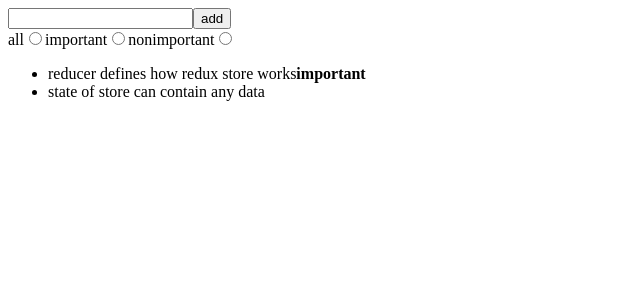
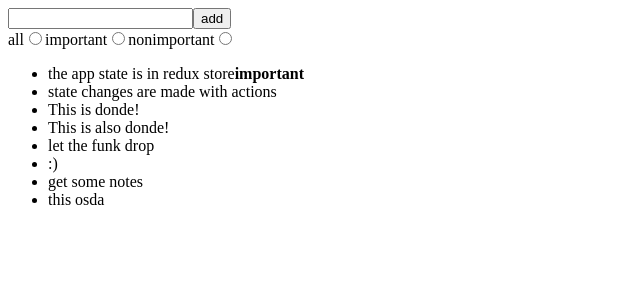
Before and after one commit to fedellen/fullstackopen-learning-journey, a React (Create React App) app: page / in a window 1280 px wide. Shown: the top 300 px of the page, without its empty margins (0-640 px from the left). Built offline with nearby package versions, Linux system fonts and the light colour scheme; data requests are answered from the project's data file.

Commit message:
Course progress

```diff
--- /dev/null
+++ b/db.json
@@ -0,0 +1,44 @@
+{
+  "notes": [
+    {
+      "content": "the app state is in redux store",
+      "important": true,
+      "id": 1
+    },
+    {
+      "content": "state changes are made with actions",
+      "important": false,
+      "id": 2
+    },
+    {
+      "content": "This is donde!",
+      "important": false,
+      "id": 3
+    },
+    {
+      "content": "This is also donde!",
+      "important": false,
+      "id": 4
+    },
+    {
+      "content": "let the funk drop",
+      "important": false,
+      "id": 5
+    },
+    {
+      "content": ":)",
+      "important": false,
+      "id": 6
+    },
+    {
+      "content": "get some notes",
+      "important": false,
+      "id": 7
+    },
+    {
+      "content": "this osda",
+      "important": false,
+      "id": 8
+    }
+  ]
+}
--- a/package.json
+++ b/package.json
@@ -6,18 +6,21 @@
     "@testing-library/jest-dom": "^5.11.5",
     "@testing-library/react": "^11.1.1",
     "@testing-library/user-event": "^12.2.0",
+    "axios": "^0.21.0",
     "react": "^17.0.1",
     "react-dom": "^17.0.1",
     "react-redux": "^7.2.2",
     "react-scripts": "4.0.0",
     "redux": "^4.0.5",
+    "redux-thunk": "^2.3.0",
     "web-vitals": "^0.2.4"
   },
   "scripts": {
     "start": "react-scripts start",
     "build": "react-scripts build",
     "test": "react-scripts test",
-    "eject": "react-scripts eject"
+    "eject": "react-scripts eject",
+    "server": "json-server -p3001 --watch db.json"
   },
   "eslintConfig": {
     "extends": [
@@ -39,6 +42,7 @@
   },
   "devDependencies": {
     "deep-freeze": "^0.0.1",
+    "json-server": "^0.16.2",
     "redux-devtools-extension": "^2.13.8"
   }
 }
--- a/src/App.js
+++ b/src/App.js
@@ -1,9 +1,21 @@
-import React from 'react'
+import React, { useEffect } from 'react'
+
+// Components
 import NewNote from './components/NewNote'
 import Notes from './components/Notes'
 import VisibilityFilter from './components/VisibilityFilter'
 
+// For note initialization from DB
+import { initializeNotes } from './reducers/noteReducer'
+import { useDispatch } from 'react-redux'
+
+
 const App = () => {
+  const dispatch = useDispatch()
+
+  useEffect(() => {
+    dispatch(initializeNotes())
+  }, [dispatch])
 
   return(
     <div>
--- a/src/components/NewNote.js
+++ b/src/components/NewNote.js
@@ -5,7 +5,7 @@
 const NewNote = props => {
   const dispatch = useDispatch()
 
-  const addNote = e => {
+  const addNote = async e => {
     e.preventDefault()
     const content = e.target.note.value
     e.target.note.value = ''
--- a/src/index.js
+++ b/src/index.js
@@ -1,25 +1,8 @@
 import React from 'react'
 import ReactDOM from 'react-dom'
-import { combineReducers, createStore } from 'redux'
 import { Provider } from 'react-redux'
+import store from './store'
 import App from './App'
-
-import noteReducer from './reducers/noteReducer'
-import filterReducer from './reducers/filterReducer'
-
-import { composeWithDevTools } from 'redux-devtools-extension'
-
-const reducer = combineReducers({
-  notes: noteReducer,
-  filter: filterReducer
-})
-
-const store = createStore(
-  reducer,
-  composeWithDevTools()
-)
-
-store.subscribe(() => console.log(store.getState()))
 
 ReactDOM.render(
 
--- a/src/reducers/noteReducer.js
+++ b/src/reducers/noteReducer.js
@@ -1,22 +1,15 @@
-const initialState = [
-  {
-    content: 'reducer defines how redux store works',
-    important: true,
-    id: 1,
-  },
-  {
-    content: 'state of store can contain any data',
-    important: false,
-    id: 2,
-  }
-]
+import noteService from '../services/notes'
 
-const noteReducer = (state = initialState, action) => {
+const noteReducer = (state = [], action) => {
 
   switch(action.type) {
 
     case 'NEW_NOTE':
       return [ ...state, action.data ]
+
+
+    case 'INIT_NOTES':
+        return action.data
 
     case 'TOGGLE_IMPORTANCE':
       const id = action.data.id
@@ -34,16 +27,26 @@
   }
 }
 
-const generateId = () => Number((Math.random() * 1000000).toFixed(0))
+
+// Actions
 
 export const createNote = content => {
-  return {
-    type: 'NEW_NOTE',
-    data: {
-      content,
-      important: false,
-      id: generateId()
-    }
+  return async dispatch => {
+    const newNote = await noteService.createNew(content)
+    dispatch({
+      type: 'NEW_NOTE',
+      data: newNote
+    })
+  }
+}
+
+export const initializeNotes = () => {
+  return async dispatch => {
+    const notes = await noteService.getAll()
+    dispatch({
+      type: 'INIT_NOTES',
+      data: notes
+    })
   }
 }
 
--- /dev/null
+++ b/src/services/notes.js
@@ -0,0 +1,16 @@
+import axios from 'axios'
+
+const baseUrl = 'http://localhost:3001/notes'
+
+const getAll = async () => {
+  const response = await axios.get(baseUrl)
+  return response.data
+}
+
+const createNew = async (content) => {
+  const object = { content, important: false }
+  const response = await axios.post(baseUrl, object)
+  return response.data
+}
+
+export default { getAll, createNew }
--- /dev/null
+++ b/src/store.js
@@ -0,0 +1,19 @@
+import { createStore, combineReducers, applyMiddleware } from 'redux'
+import thunk from 'redux-thunk'
+import { composeWithDevTools } from 'redux-devtools-extension'
+
+import noteReducer from './reducers/noteReducer'
+import filterReducer from './reducers/filterReducer'
+
+const reducer = combineReducers({
+  notes: noteReducer,
+  filter: filterReducer,
+})
+
+const store = createStore(
+  reducer,
+  composeWithDevTools(
+    applyMiddleware(thunk)  )
+)
+
+export default store
```
Also changed, not shown: 1 other file (tests, documents, lock files or other folders).
